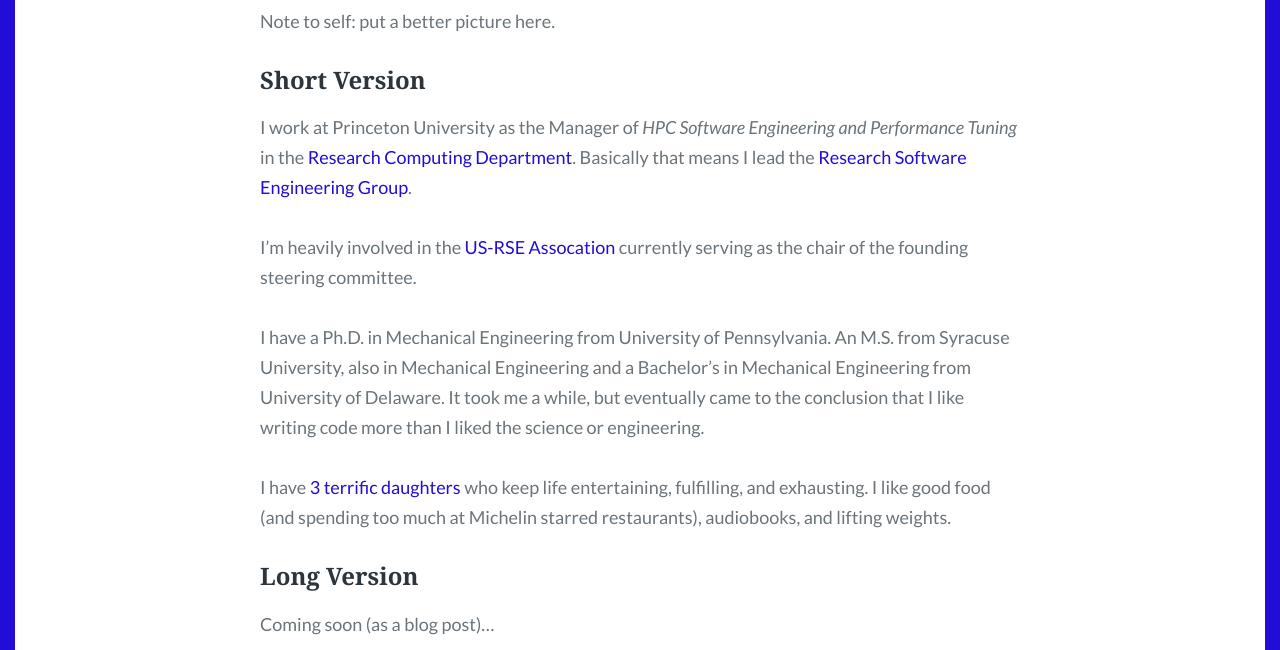
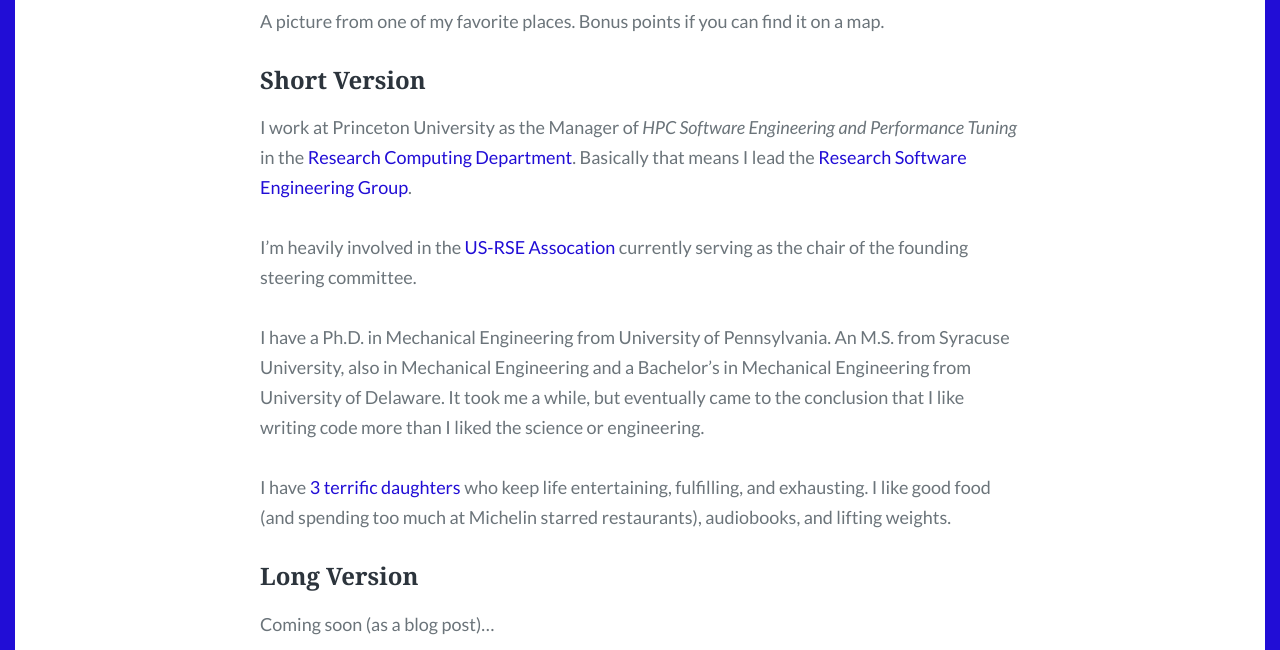
Before and after one commit to cosden/cosden.github.io, a Jekyll site: the page built from about.md, in a window 1280 px wide and 900 px high, scrolled down 740 px, cut to the strip 250-900 px from the top of the window. Built offline with Jekyll 4.4.1, drawn with Linux system fonts in a browser that asks for light colours; some web fonts are replaced.

Commit message:
change picture caption

```diff
--- a/about.md
+++ b/about.md
@@ -5,7 +5,7 @@ description: Ian A. Cosden
 banner_image: /assets/images/aboutPage.jpg
 ---
 
-Note to self: put a better picture here.
+A picture from one of my favorite places.  Bonus points if you can find it on a map.
 
 ### Short Version
 
```
